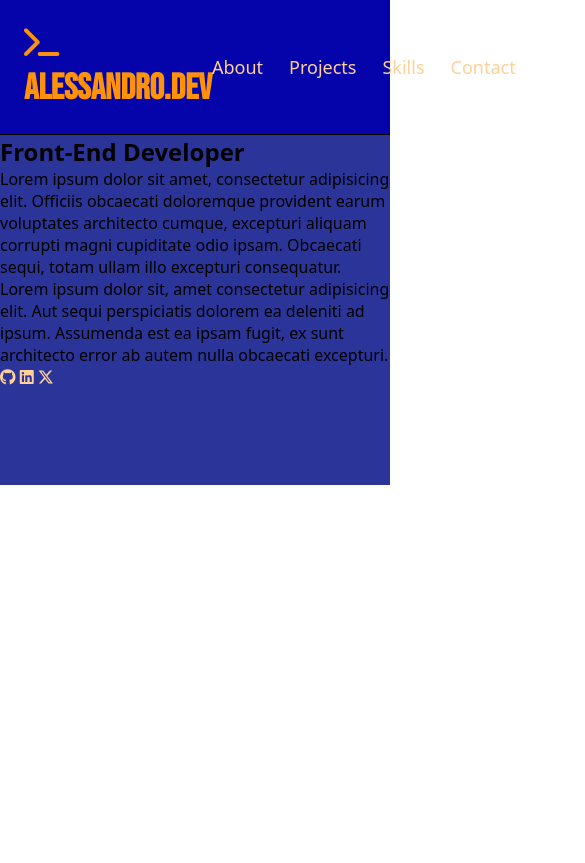
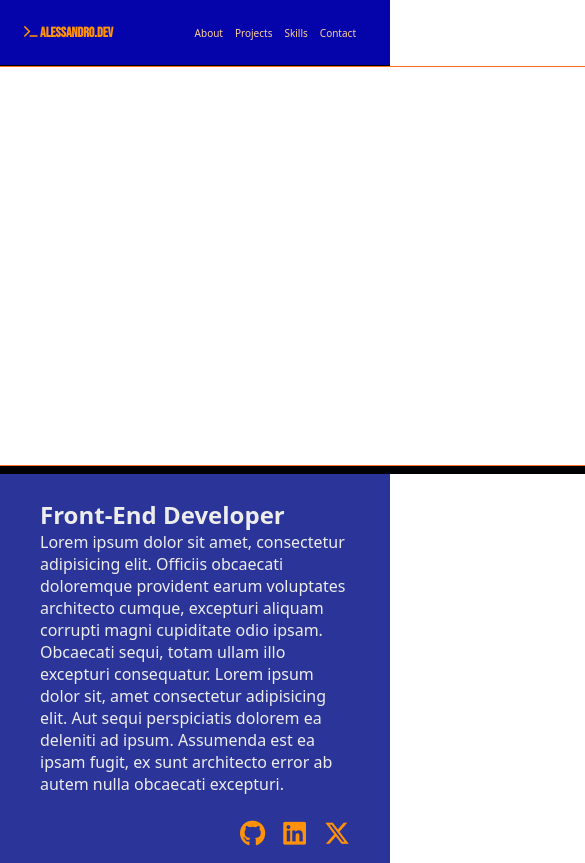
Before and after one commit to Chinchilla15/portfolio, a plain HTML site: page index.html in a window 390 px wide. Shown: the top 863 px of the page, 585 px wide, since content can reach past the window. Drawn offline with Linux system fonts and the light colour scheme; a web font is replaced by a local one.

Commit message:
Add: styles for header + media queries

```diff
--- a/styles/main.css
+++ b/styles/main.css
@@ -47,11 +47,15 @@ nav {
   border-bottom: 1px solid black;
 }
 
+a {
+  text-decoration: none;
+}
+
 #logo {
   font-family: "Bebas Neue", sans-serif;
   font-size: 36px;
-  font-style: normal;
   color: var(--secondary-orange);
+  cursor: default;
 }
 
 .nav-list {
@@ -67,8 +71,7 @@ nav {
   position: relative;
 }
 
-a {
-  text-decoration: none;
+.nav-link {
   color: var(--accent-color);
 }
 
@@ -92,11 +95,50 @@ a {
 }
 
 header {
+  display: flex;
+  justify-content: center;
   background-color: var(--main-blue);
-  min-height: 350px;
+  color: var(--white-color);
+  min-height: 32rem;
+}
+
+.header-container {
+  display: flex;
+  align-items: center;
+  max-width: 70rem;
+}
+
+#main-img {
+  background-color: white;
+  height: 25rem;
+  width: 80rem;
+  box-shadow: 8px 8px 0px 0px #000000;
+  border: 1px solid var(--main-orange);
+}
+
+.about-container {
+  display: flex;
+  flex-direction: column;
+  text-wrap: wrap;
+  padding: 8rem 20px;
+}
+
+.social-icons-container {
+  display: flex;
+  align-self: flex-end;
+  position: relative;
+  gap: 18px;
+  top: 100px;
+  font-size: 36px;
+}
+
+.header-icon-item {
+  text-align: center;
+  color: var(--secondary-orange);
 }
 
 main {
+  background-color: var(--white-color);
   flex: 1;
   padding: 20px;
   overflow-y: auto;
@@ -109,3 +151,32 @@ footer {
   color: white;
   text-align: center;
 }
+
+@media screen and (max-width: 600px) {
+  nav {
+    padding: 18;
+  }
+
+  #logo {
+    font-size: 14px;
+  }
+
+  .nav-list {
+    font-size: 10px;
+    gap: 12px;
+    margin-right: 10px;
+  }
+
+  .header-container {
+    flex-direction: column;
+    max-width: 20rem;
+  }
+  .about-container {
+    padding: 2rem 5px;
+  }
+
+  .social-icons-container {
+    top: 20px;
+    font-size: 26px;
+  }
+}
```
